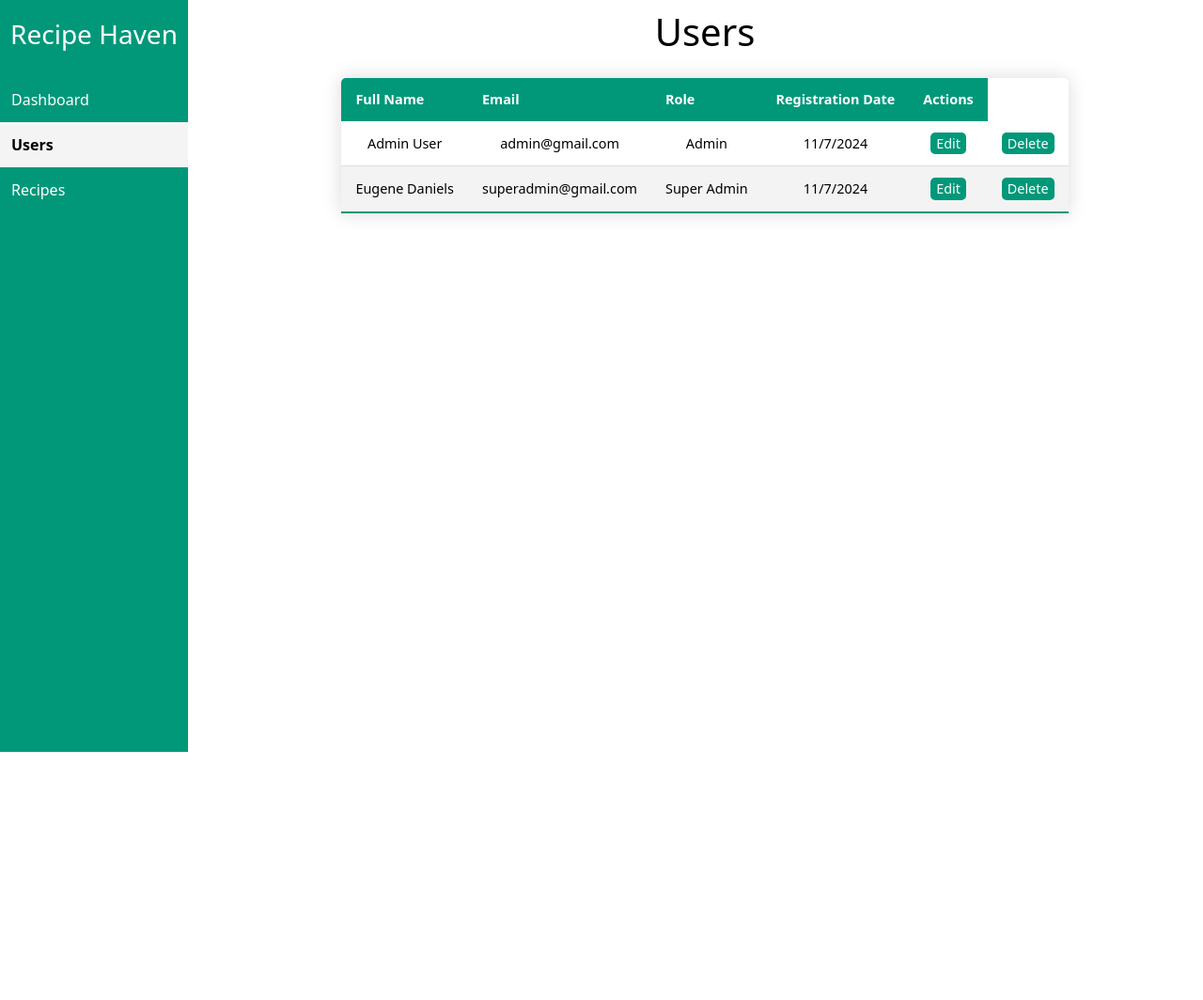
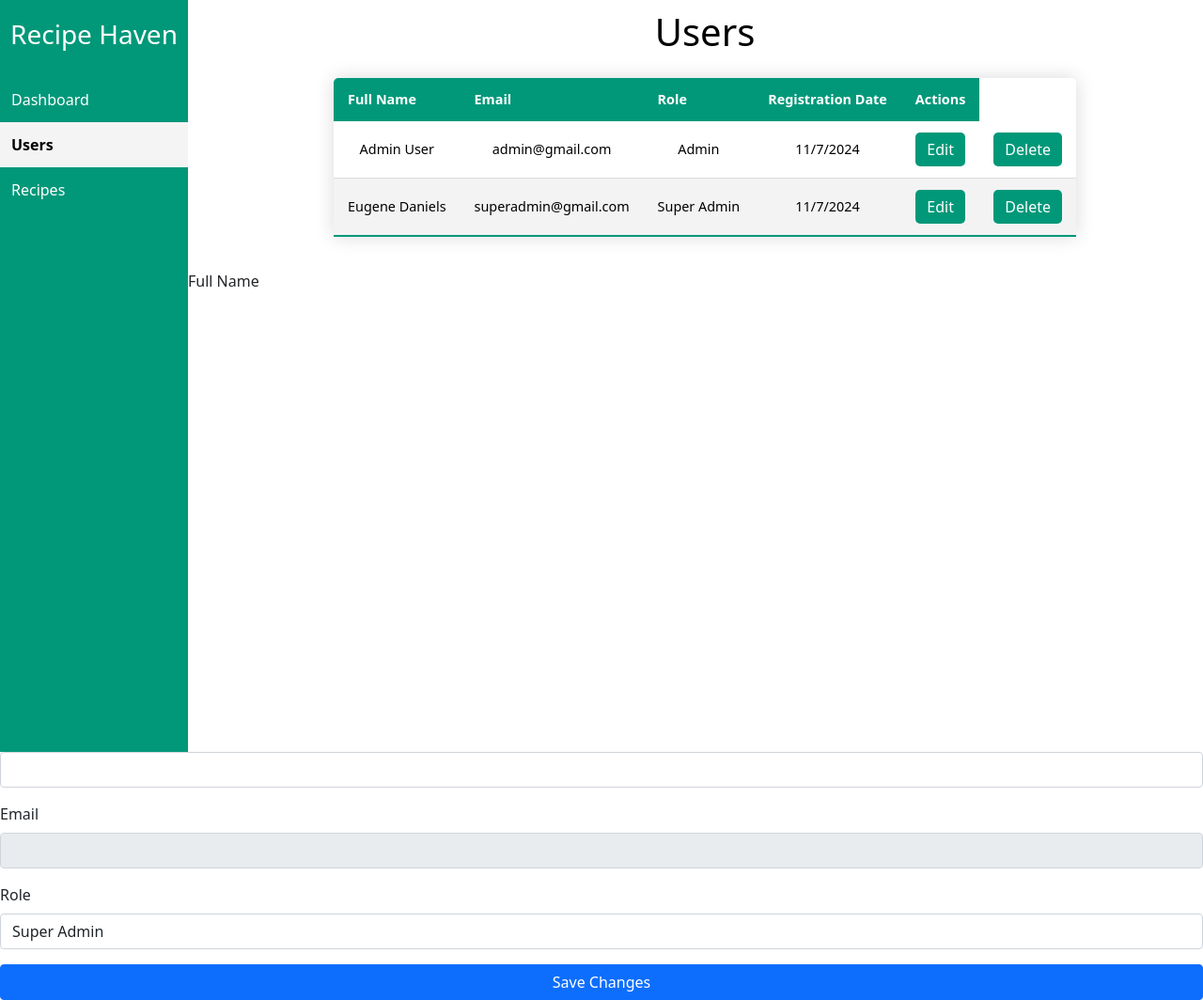
Before and after one commit to C-Ronny/Recipe-Haven, a PHP site: page /view/users.php in a window 1280 px wide. Shown: the whole page at 94% size. Before the commit the page ends 800 px from the top, so only its background shows below. Run offline with PHP 8.4, Linux system fonts and the light colour scheme; data comes from the database, SQL or seed files in the repository; some libraries are stand-ins or nearby versions.

Commit message:
delete and edit users test

```diff
--- a/functions/user_table.js
+++ b/functions/user_table.js
@@ -9,7 +9,7 @@ document.addEventListener("DOMContentLoaded", function () {
             tableBody.innerHTML = '';
 
             // Populate the table with user data
-            data.forEach(user => {
+            data.forEach((user, index) => {
                 const row = document.createElement('tr');
 
                 // Create table cells
@@ -25,48 +25,33 @@ document.addEventListener("DOMContentLoaded", function () {
                 const registrationDateCell = document.createElement('td');
                 registrationDateCell.textContent = new Date(user.created_at).toLocaleDateString();
 
-                ////////////////////////////////////////////////////////////////////////////////////
-                // const edit = document.createElement('td');
-                // edit.textContent = 'Edit';
-                // edit.onclick = "edituser(1)";
-
-
-                // const del = document.createElement('td');
-                // del.textContent = 'Delete';
-                // del.onclick = "confirmDelete()";
-
-
-                ////////////////////////////////////////////////////////////////////////////////////
-                ////////////////////////////////////////////////////////////////////////////////////
-                const edit = document.createElement('td');
+                // Edit Button
+                const editCell = document.createElement('td');
                 const editButton = document.createElement('button');
                 editButton.textContent = 'Edit';
-                editButton.onclick = function() { editUser(1); }; // Attach function properly
-                edit.appendChild(editButton);
+                editButton.className = 'btn btn-primary';
+                editButton.onclick = function () {
+                    openEditModal(index, user);
+                };
+                editCell.appendChild(editButton);
 
-                const del = document.createElement('td');
-                const delButton = document.createElement('button');
-                delButton.textContent = 'Delete';
-                delButton.onclick = function() { confirmDelete(); }; // Attach function properly
-                del.appendChild(delButton);
-                ////////////////////////////////////////////////////////////////////////////////////
-                ////////////////////////////////////////////////////////////////////////////////////
-
-
-
-
-                ////////////////////////////////////////////////////////////////////////////////////
+                // Delete Button
+                const deleteCell = document.createElement('td');
+                const deleteButton = document.createElement('button');
+                deleteButton.textContent = 'Delete';
+                deleteButton.className = 'btn btn-danger';
+                deleteButton.onclick = function () {
+                    confirmDelete(user.email);
+                };
+                deleteCell.appendChild(deleteButton);
 
                 // Append cells to the row
                 row.appendChild(fullNameCell);
                 row.appendChild(emailCell);
                 row.appendChild(roleCell);
                 row.appendChild(registrationDateCell);
-
-                //////////////////////////////////////////
-                row.appendChild(edit);
-                row.appendChild(del);
-                //////////////////////////////////////////
+                row.appendChild(editCell);
+                row.appendChild(deleteCell);
 
                 // Append the row to the table body
                 tableBody.appendChild(row);
@@ -75,14 +60,74 @@ document.addEventListener("DOMContentLoaded", function () {
         .catch(error => console.error('Error fetching user data:', error));
 });
 
+// Open Edit Modal
+function openEditModal(index, user) {
+    const editModal = new bootstrap.Modal(document.getElementById('editUserModal'));
+    document.getElementById('userName').value = user.fullname;
+    document.getElementById('userEmail').value = user.email;
+    document.getElementById('userRole').value = user.role;
+    editModal.show();
 
-// Delete Button
-const deleteBtn = document.createElement("button");
-deleteBtn.textContent = "Delete Task";
-deleteBtn.className = 'delete-btn';
-deleteBtn.addEventListener('click', (e) => {
-    e.stopPropagation(); //
-    taskItem.remove();
-    delete_task(taskItem.getAttribute('task-id'));
-});
-taskItem.appendChild(deleteBtn);
+    // Save changes on submit
+    document.getElementById('editUserForm').onsubmit = function (e) {
+        e.preventDefault();
+        saveChanges(user.email);
+        editModal.hide();
+    };
+}
+
+// Save Changes (AJAX)
+function saveChanges(email) {
+    const updatedName = document.getElementById('userName').value;
+    const updatedRole = document.getElementById('userRole').value;
+
+    fetch('../php/user_edit.php', {
+        method: 'POST',
+        headers: {
+            'Content-Type': 'application/json',
+        },
+        body: JSON.stringify({
+            email: email,
+            fullname: updatedName,
+            role: updatedRole,
+        }),
+    })
+        .then(response => response.json())
+        .then(data => {
+            if (data.success) {
+                alert('User updated successfully');
+                location.reload(); // Reload the table
+            } else {
+                alert('Error updating user: ' + data.error);
+            }
+        })
+        .catch(error => console.error('Error updating user:', error));
+}
+
+// Confirm Delete
+function confirmDelete(email) {
+    if (confirm('Are you sure you want to delete this user?')) {
+        deleteUser(email);
+    }
+}
+
+// Delete User (AJAX)
+function deleteUser(email) {
+    fetch('../php/user_delete.php', {
+        method: 'POST',
+        headers: {
+            'Content-Type': 'application/json',
+        },
+        body: JSON.stringify({ email: email }),
+    })
+        .then(response => response.json())
+        .then(data => {
+            if (data.success) {
+                alert('User deleted successfully');
+                location.reload(); // Reload the table
+            } else {
+                alert('Error deleting user: ' + data.error);
+            }
+        })
+        .catch(error => console.error('Error deleting user:', error));
+}
--- a/view/users.php
+++ b/view/users.php
@@ -52,29 +52,26 @@
     </div>
 
     <!-- Modal for editing user -->
-<div id="editUserModal" class="modal" tabindex="-1">
-  <div class="modal-dialog modal-dialog-centered modal-lg">
-    <div class="modal-content">
-      <div class="modal-header">
-        <h5 class="modal-title">Edit User</h5>
-        <button type="button" class="btn-close" data-bs-dismiss="modal" aria-label="Close"></button>
-      </div>
-      <div class="modal-body">
     <form id="editUserForm">
     <div class="mb-3">
-            <label for="userName" class="form-label">Name</label>
-            <input type="text" class="form-control" id="userName">
+        <label for="userName" class="form-label">Full Name</label>
+        <input type="text" class="form-control" id="userName" required>
     </div>
     <div class="mb-3">
         <label for="userEmail" class="form-label">Email</label>
-            <input type="email" class="form-control" id="userEmail">
+        <input type="email" class="form-control" id="userEmail" disabled>
+    </div>
+    <div class="mb-3">
+        <label for="userRole" class="form-label">Role</label>
+        <select class="form-control" id="userRole" required>
+            <option value="1">Super Admin</option>
+            <option value="2">Admin</option>
+            <option value="3">User</option>
+        </select>
     </div>
     <button type="submit" class="btn btn-primary w-100">Save Changes</button>
 </form>
-      </div>
-    </div>
-  </div>
-</div>
+
 
 <!-- Modal for viewing more details -->
 <div id="viewMoreModal" class="modal" tabindex="-1">
@@ -85,8 +82,9 @@
         <button type="button" class="btn-close" data-bs-dismiss="modal" aria-label="Close"></button>
       </div>
       <div class="modal-body">
-        <p><strong>Name:</strong> <span id="viewName"></span></p>
-        <p><strong>Email:</strong> <span id="viewEmail"></span></p>
+        <p><strong>First Name:</strong> <span id="viewName"></span></p>
+        <p><strong>Last Name:</strong> <span id="viewName"></span></p>
+        <p><strong>Role:</strong> <span id="viewRole"></span></p>
       </div>
     </div>
   </div>
```
Also changed, not shown: db/user_delete.php (added, +19 -0 lines), db/user_edit.php (added, +31 -0 lines). Lines whose indentation alone changed are shown as unchanged.
